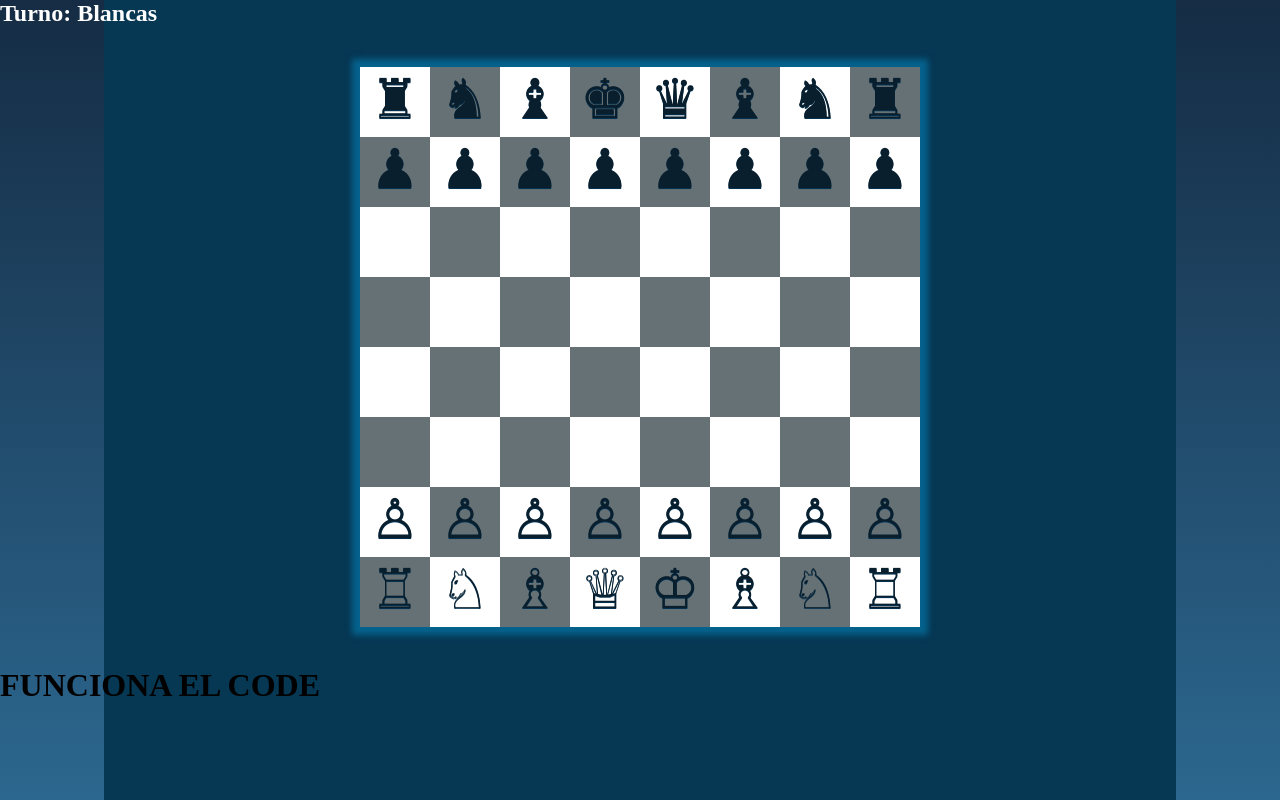
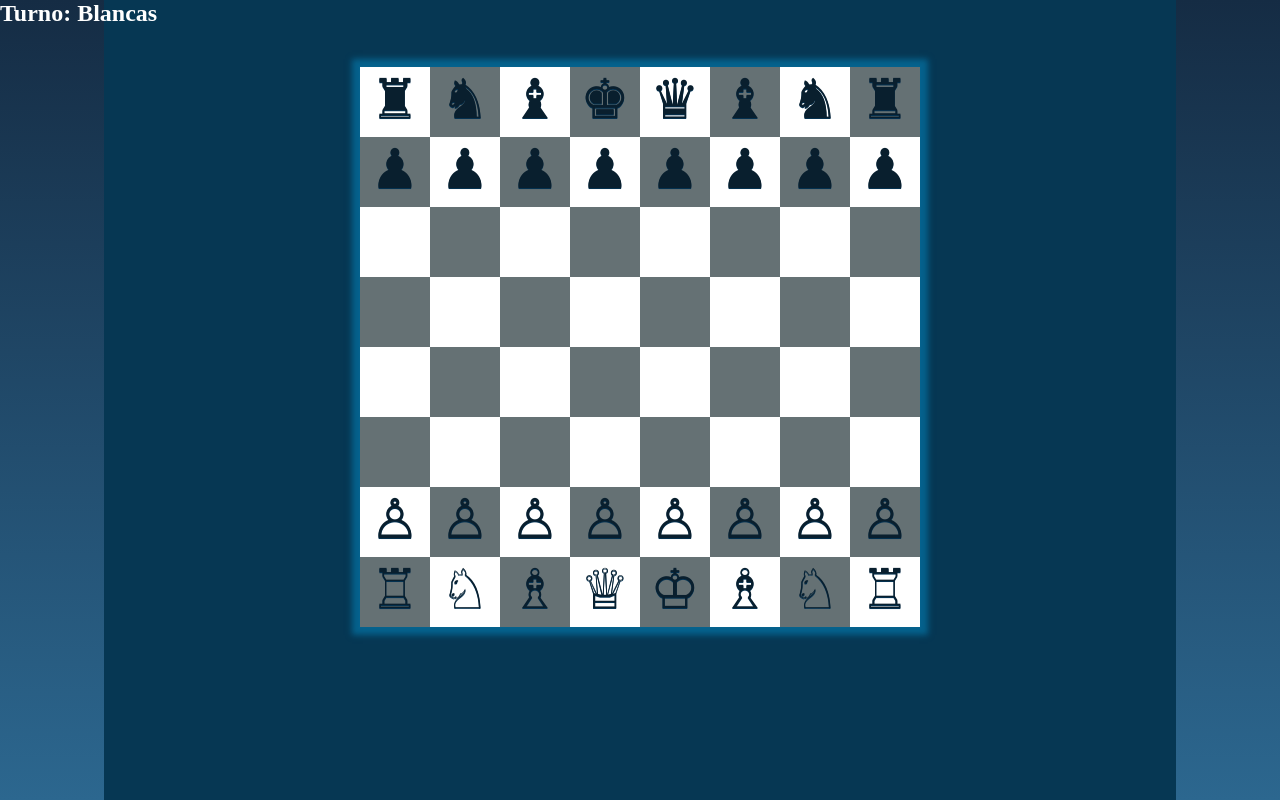
Before and after one commit to tomasb5/ajedrez, a plain HTML site: page index.html in a window 1280 px wide. Drawn offline with Linux system fonts and the light colour scheme.

Commit message:
index.html

```diff
--- a/index.html
+++ b/index.html
@@ -101,8 +101,6 @@
 
     </div>
 
-    <h1> FUNCIONA EL CODE </h1>
-
     <div id="mensaje-jaque" class="mensaje-jaque" style="display: none;"></div>
 
 
```
